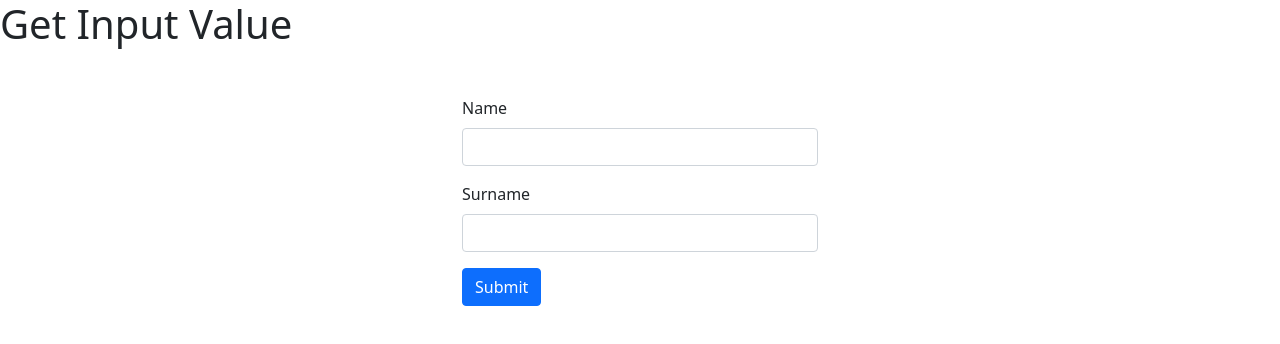
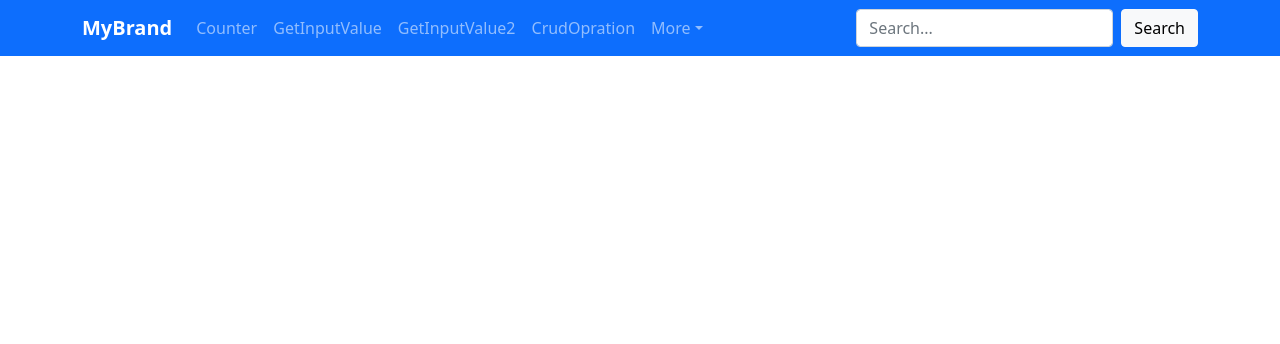
Before and after one commit to Vaibhav-Patil-476/React_Class_Work, a React (Vite) app: page / in a window 1280 px wide. Shown: the top 344 px of the page. Built offline with nearby package versions, Linux system fonts and the light colour scheme.

Commit message:
Update Crud Opration

```diff
--- a/index.html
+++ b/index.html
@@ -7,6 +7,7 @@
     <title>react_class_work</title>
     <link href="https://cdn.jsdelivr.net/npm/bootstrap@5.0.2/dist/css/bootstrap.min.css" rel="stylesheet" integrity="sha384-EVSTQN3/azprG1Anm3QDgpJLIm9Nao0Yz1ztcQTwFspd3yD65VohhpuuCOmLASjC" crossorigin="anonymous">
     <script src="https://cdn.jsdelivr.net/npm/bootstrap@5.0.2/dist/js/bootstrap.bundle.min.js" integrity="sha384-MrcW6ZMFYlzcLA8Nl+NtUVF0sA7MsXsP1UyJoMp4YLEuNSfAP+JcXn/tWtIaxVXM" crossorigin="anonymous"></script>
+    <link rel="stylesheet" href="https://cdnjs.cloudflare.com/ajax/libs/font-awesome/6.5.0/css/all.min.css">
   </head>
   <body>
     <div id="root"></div>
--- a/src/App.jsx
+++ b/src/App.jsx
@@ -5,15 +5,17 @@ import Counter from './assets/Components/Counter'
 import CrudOperation from './assets/Components/CrudOperation'
 import GetInputValue2 from './assets/Components/GetInputValueUsingObject'
 import GetInputValue from './assets/Components/GetInputValue'
+import Header from './assets/Components/Header'
 
 function App() {
   return (
    <BrowserRouter>
+   <Header/>
    <Routes>
-    <Route path='/' element={<Counter/>}/>
-    <Route path="/" element={<CrudOperation/>}/>
-    <Route path='/' element={<GetInputValue2/>}/>
-    <Route path='/' element={<GetInputValue/>}/>
+    <Route path='/counter' element={<Counter/>}/>
+    <Route path="/crudopretion" element={<CrudOperation/>}/>
+    <Route path='/getinputvalueusingobject' element={<GetInputValue2/>}/>
+    <Route path='/getinputvalue' element={<GetInputValue/>}/>
 
    </Routes>
    </BrowserRouter>
--- a/src/assets/Components/Counter.jsx
+++ b/src/assets/Components/Counter.jsx
@@ -2,38 +2,37 @@ import React, { useState } from 'react'
 
 function Counter() {
 
-    const [name, setName] = useState("");
-    const [surname, setSurname] = useState("");
+    const [count, setCount] = useState(0);
+    const [disabled, setDisabled] = useState(false)
 
-    function handleSubmit(e) {
-        e.preventDefault()
-        console.log("name : " + name)
-        console.log("surname : " + surname)
+    function increment() {
+        if (count >= 0) {
+            setDisabled(false)
+        }
+
+        setCount(count + 1)
+
+    };
+
+    function decrement() {
+        if (count < 1) {
+            setDisabled(true)
+        } else {
+            setCount(count - 1)
+        }
     };
 
     return (
         <>
-            <h1>Get Input Value</h1>
+        <div className='container text-center mt-5 pt-5'>
 
-            <div className="container mt-5">
-                <div className="row">
-                    <div className="col-lg-4"></div>
-                    <div className="col-lg-4">
-                        <form>
-                            <div class="mb-3">
-                                <label for="exampleInputEmail1" class="form-label">Name</label>
-                                <input onChange={(e) => setName(e.target.value)} type="text" class="form-control" id="name" aria-describedby="emailHelp" />
-                            </div>
-                            <div class="mb-3">
-                                <label for="exampleInputPassword1" class="form-label">Surname</label>
-                                <input onChange={(e) => setSurname(e.target.value)} type="text" class="form-control" id="surname" />
-                            </div>
-                            <button onClick={handleSubmit} type="submit" class="btn btn-primary">Submit</button>
-                        </form>
-                    </div>
-                    <div className="col-lg-4"></div>
-                </div>
-            </div>
+            <h1>Counter Task</h1>
+            <button onClick={increment} className='btn btn-primary'>+</button>
+
+            <h1>{count}</h1>
+
+            <button disabled={disabled} onClick={decrement} className='btn btn-primary'>-</button>
+        </div>
         </>
     )
 }
--- a/src/assets/Components/CrudOperation.jsx
+++ b/src/assets/Components/CrudOperation.jsx
@@ -59,11 +59,11 @@ function CrudOperation() {
 
     return (
         <>
-            <h1>Crud Operation</h1>
             <div className="container mt-3">
+            <h1 className='text-center pb-5 mt-5'>Crud Operation</h1>
                 <div className="row">
                     {/* Form */}
-                    <div className="col-lg-4">
+                    <div className="col-lg-4 pe-5">
                         <form>
                             <div class="mb-3">
                                 <label for="exampleInputEmail1" class="form-label">Name</label>
--- a/src/assets/Components/GetInputValue.jsx
+++ b/src/assets/Components/GetInputValue.jsx
@@ -13,10 +13,10 @@ function GetInputValue() {
 7
     return (
         <>
-            <h1>Get Input Value</h1>
 
             <div className="container mt-5">
-                <div className="row">
+            <h1 className='text-center pt-5'  >Get Input Value</h1>
+                <div className="row mt-5">
                     <div className="col-lg-4"></div>
                     <div className="col-lg-4">
                         <form>
--- a/src/assets/Components/GetInputValueUsingObject.jsx
+++ b/src/assets/Components/GetInputValueUsingObject.jsx
@@ -29,8 +29,8 @@ function GetInputValue2() {
     return (
         <>
 
-            <h1>Get Input Value - Advance</h1>
             <div className="container mt-3">
+            <h1 className='text-center pb-5 mt-5'>Get Input Value - Advance</h1>
                 <div className="row">
                     <div className="col-lg-4"></div>
                     <div className="col-lg-4">
--- a/src/assets/Components/Header.jsx
+++ b/src/assets/Components/Header.jsx
@@ -1,4 +1,5 @@
 import React from 'react'
+import { Link } from 'react-router-dom';
 
 function Header() {
   return (
@@ -14,15 +15,19 @@ function Header() {
 
     <div class="collapse navbar-collapse" id="navbarNavDropdown">
       <ul class="navbar-nav me-auto mb-2 mb-lg-0">
-        <li class="nav-item">
-          <a class="nav-link active" aria-current="page" href="#">Home</a>
-        </li>
-        <li class="nav-item">
-          <a class="nav-link" href="#">Features</a>
-        </li>
-        <li class="nav-item">
-          <a class="nav-link" href="#">Pricing</a>
-        </li>
+
+        <Link to={"/counter"} class="nav-item">
+          <a class="nav-link" href="#">Counter</a>
+        </Link>
+        <Link to={"/getinputvalue"} class="nav-item">
+          <a class="nav-link" href="#">GetInputValue</a>
+        </Link>
+         <Link to={"/getinputvalueusingobject"} class="nav-item">
+          <a class="nav-link" href="#">GetInputValue2</a>
+        </Link>
+         <Link to={"/crudopretion"} class="nav-item">
+          <a class="nav-link" href="#">CrudOpration</a>
+        </Link>
         <li class="nav-item dropdown">
           <a class="nav-link dropdown-toggle" href="#" id="navbarDropdownMenuLink"
              role="button" data-bs-toggle="dropdown" aria-expanded="false">
```
